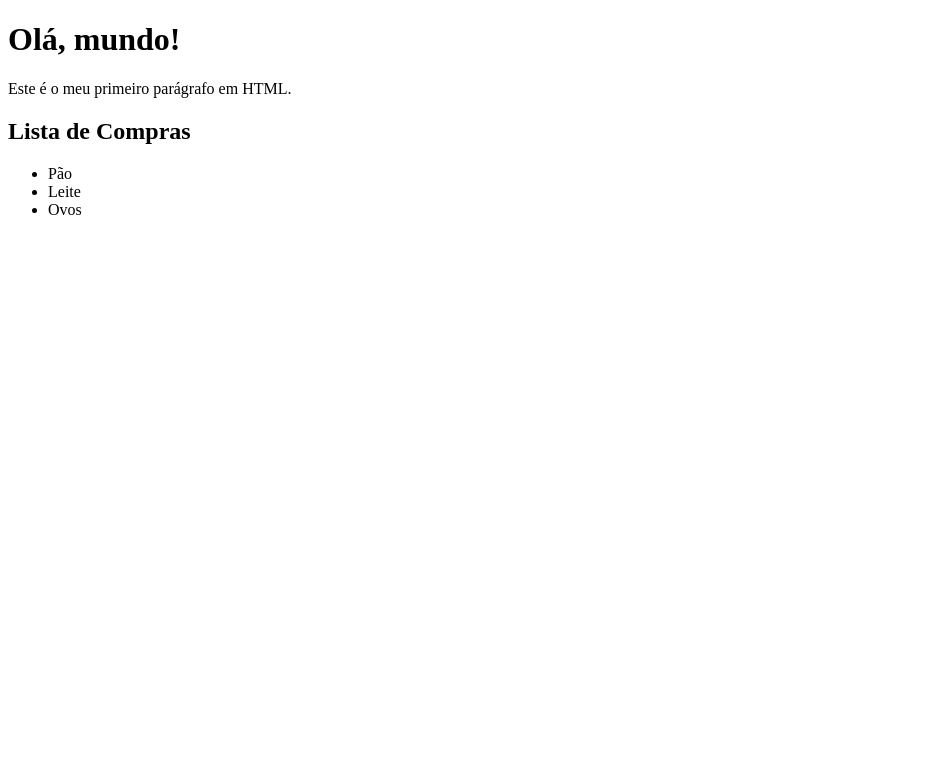
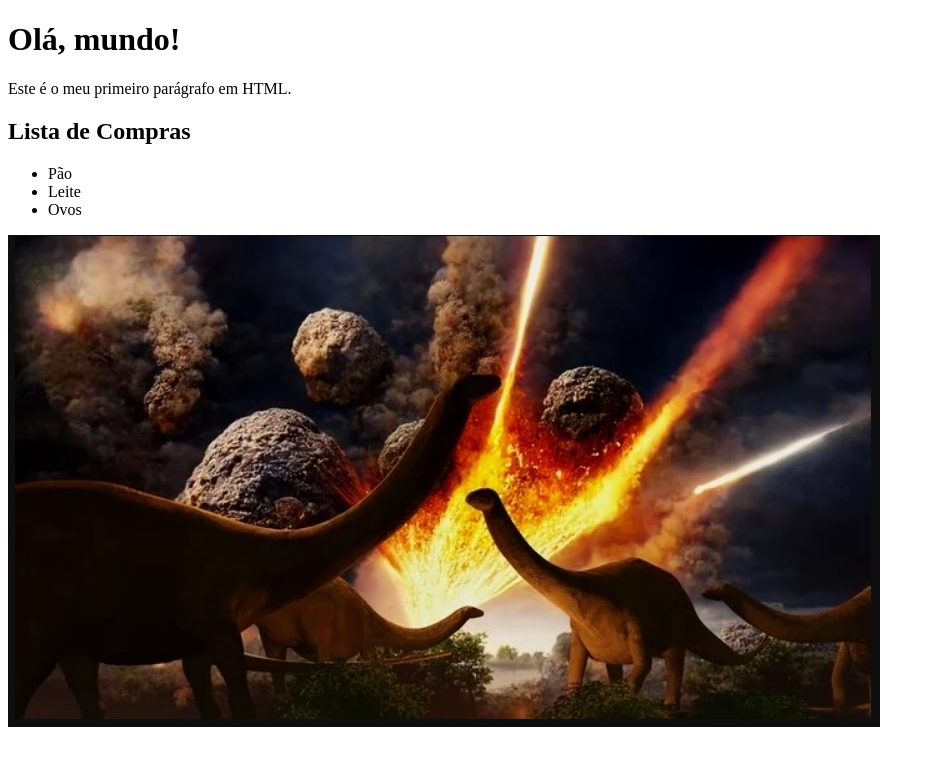
Before and after one commit to LucasPavani19/projeto0002, a plain HTML site: page index.html in a window 1280 px wide. Shown: the whole page, without its empty margins (0-935 px from the left). Drawn offline with Linux system fonts and the light colour scheme.

Commit message:
Adicionando imagem ao projeto

```diff
--- a/index.html
+++ b/index.html
@@ -13,6 +13,7 @@
         <li>Leite</li>
         <li>Ovos</li>
     </ul>
+    <img src="img/dino.jpg" alt="Descrição da imagem">
 
 </body>
 </html>
```
Also changed, not shown: img/dino.jpg (added).
